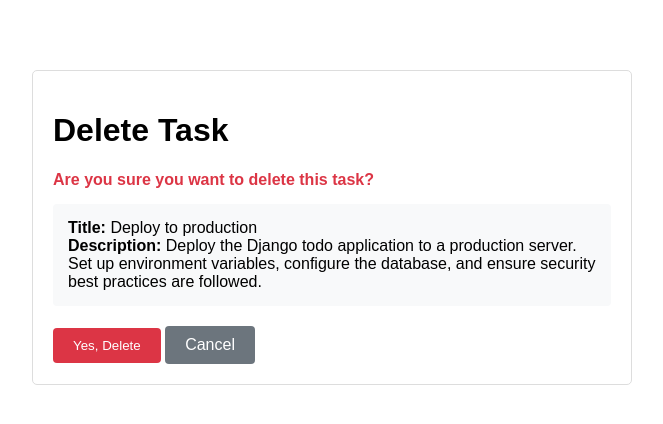
After one commit to gonpaul/django-todo, a Django app: page /5/delete/ in a window 1280 px wide. The commit adds this page. Shown: the top 424 px of the page, without its empty margins (308-971 px from the left). Run offline with Django 5.2, Linux system fonts and the light colour scheme; data comes from the database, SQL or seed files in the repository.

Commit message:
update and delete logic added

```diff
--- /dev/null
+++ b/templates/todo/task_confirm_delete.html
@@ -0,0 +1,37 @@
+<!DOCTYPE html>
+<html lang="en">
+<head>
+    <meta charset="UTF-8">
+    <meta name="viewport" content="width=device-width, initial-scale=1.0">
+    <title>Delete Task</title>
+    <style>
+        body { font-family: Arial, sans-serif; max-width: 600px; margin: 50px auto; padding: 20px; }
+        .delete-confirm { border: 1px solid #ddd; padding: 20px; border-radius: 5px; }
+        .warning { color: #dc3545; font-weight: bold; margin-bottom: 15px; }
+        .task-info { background-color: #f8f9fa; padding: 15px; border-radius: 4px; margin-bottom: 20px; }
+        .btn { padding: 10px 20px; border: none; border-radius: 4px; cursor: pointer; text-decoration: none; display: inline-block; }
+        .btn-danger { background-color: #dc3545; color: white; }
+        .btn-secondary { background-color: #6c757d; color: white; }
+        .form-actions { margin-top: 20px; }
+    </style>
+</head>
+<body>
+    <div class="delete-confirm">
+        <h1>Delete Task</h1>
+        <div class="warning">Are you sure you want to delete this task?</div>
+
+        <div class="task-info">
+            <strong>Title:</strong> {{ task.title }}<br>
+            <strong>Description:</strong> {{ task.description|truncatewords:30 }}
+        </div>
+
+        <form method="post">
+            {% csrf_token %}
+            <div class="form-actions">
+                <button type="submit" class="btn btn-danger">Yes, Delete</button>
+                <a href="{% url 'todo:detail' task.pk %}" class="btn btn-secondary">Cancel</a>
+            </div>
+        </form>
+    </div>
+</body>
+</html>
--- a/templates/todo/task_detail.html
+++ b/templates/todo/task_detail.html
@@ -27,6 +27,8 @@
             <strong>Created:</strong> {{ task.created_at|date:"M d, Y H:i" }}
         </div>
         <div>
+            <a href="{% url 'todo:update' task.pk %}" class="btn btn-warning">Edit</a>
+            <a href="{% url 'todo:delete' task.pk %}" class="btn btn-danger">Delete</a>
             <a href="{% url 'todo:list' %}" class="btn btn-secondary">Back to List</a>
         </div>
     </div>
--- a/templates/todo/task_form.html
+++ b/templates/todo/task_form.html
@@ -3,7 +3,7 @@
 <head>
     <meta charset="UTF-8">
     <meta name="viewport" content="width=device-width, initial-scale=1.0">
-    <title>Create Task</title>
+    <title>{% if object %}Edit Task{% else %}Create Task{% endif %}</title>
     <style>
         body { font-family: Arial, sans-serif; max-width: 600px; margin: 50px auto; padding: 20px; }
         .form-group { margin-bottom: 15px; }
@@ -19,7 +19,7 @@
     </style>
 </head>
 <body>
-    <h1>Create New Task</h1>
+    <h1>{% if object %}Edit Task{% else %}Create New Task{% endif %}</h1>
 
     <form method="post">
         {% csrf_token %}
--- a/templates/todo/task_list.html
+++ b/templates/todo/task_list.html
@@ -34,6 +34,8 @@
                 </div>
                 <div class="task-actions">
                     <a href="{% url 'todo:detail' task.pk %}" class="btn btn-primary">View</a>
+                    <a href="{% url 'todo:update' task.pk %}" class="btn btn-warning">Edit</a>
+                    <a href="{% url 'todo:delete' task.pk %}" class="btn btn-danger">Delete</a>
                 </div>
             </div>
         {% endfor %}
--- a/todo/urls.py
+++ b/todo/urls.py
@@ -5,9 +5,9 @@ from . import views
 app_name = "todo"
 
 urlpatterns = [
-    # path("", views.ArticleListView.as_view(), name="list"),
-    # path("<int:pk>/", views.ArticleDetailView.as_view(), name="detail"),
     path("", views.TaskListView.as_view(), name="list"),
     path("<int:pk>/", views.TaskDetailView.as_view(), name="detail"),
     path("create/", views.TaskCreateView.as_view(), name="create"),
+    path("<int:pk>/update/", views.TaskUpdateView.as_view(), name="update"),
+    path("<int:pk>/delete/", views.TaskDeleteView.as_view(), name="delete"),
 ]
--- a/todo/views.py
+++ b/todo/views.py
@@ -1,4 +1,3 @@
-from django.shortcuts import render
 from django.views.generic import ListView, DetailView, CreateView, UpdateView, DeleteView
 from django.contrib.messages.views import SuccessMessageMixin
 from django.urls import reverse_lazy
@@ -22,3 +21,18 @@ class TaskDetailView(DetailView):
     model = Task
     template_name = 'todo/task_detail.html'
     context_object_name = 'task'
+
+
+class TaskUpdateView(SuccessMessageMixin, UpdateView):
+    model = Task
+    form_class = TaskForm
+    template_name = 'todo/task_form.html'
+    success_url = reverse_lazy('todo:list')
+    success_message = 'Task updated successfully!'
+
+
+class TaskDeleteView(SuccessMessageMixin, DeleteView):
+    model = Task
+    template_name = 'todo/task_confirm_delete.html'
+    success_url = reverse_lazy('todo:list')
+    success_message = 'Task deleted successfully!'
```
